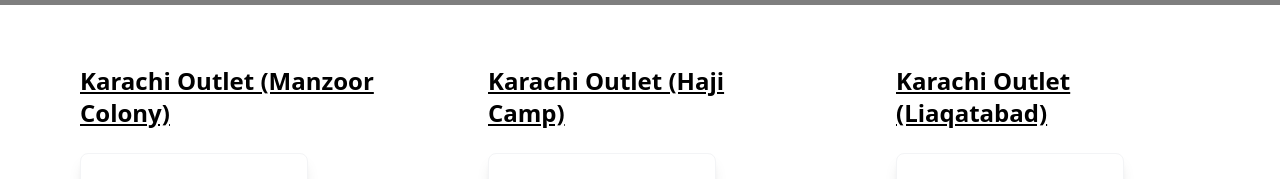
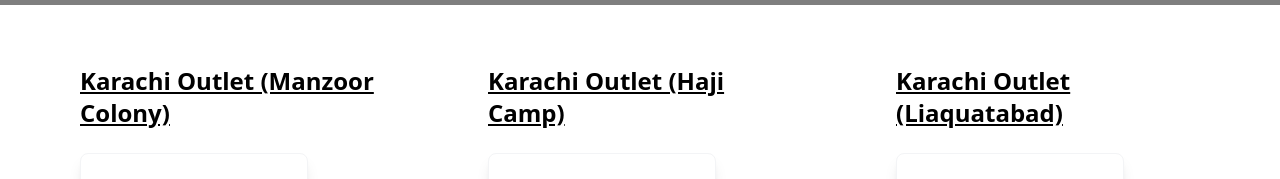
Before and after one commit to ubaidurrrehmann/EdgeExpert, a React (Vite) app: page /#/outlets in a window 1280 px wide. Shown: the part 475-654 px from the top of the page. Built offline with nearby package versions, Linux system fonts and the light colour scheme.

Commit message:
some changes

```diff
--- a/src/Pages/Outlets.jsx
+++ b/src/Pages/Outlets.jsx
@@ -26,7 +26,7 @@ export default function Outlets() {
       officeCoordinates: [24.86715289689183, 67.00873603800088],
     },
     {
-      outelet: "Karachi Outlet (Liaqatabad)",
+      outelet: "Karachi Outlet (Liaquatabad)",
       person: "Adil Arain",
       hotline: "+92 (304) 350 0594",
       address: "Plot 758, Block 4 Liaquatabad Town, Karachi, Pakistan",
```
